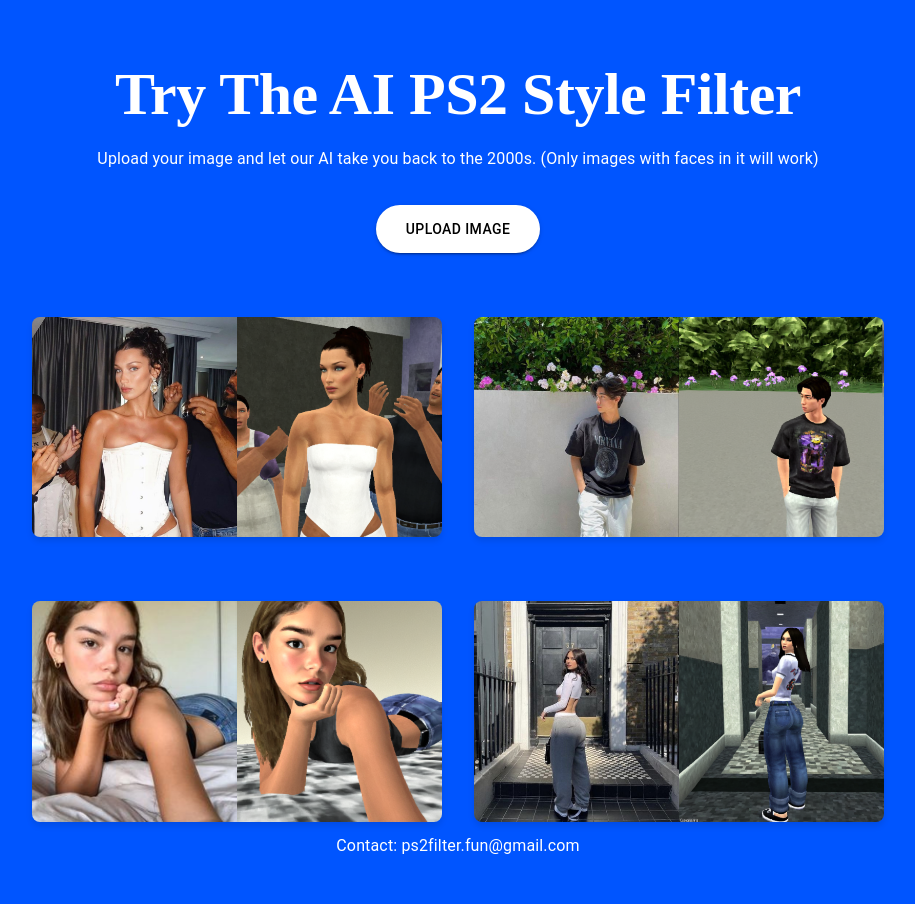
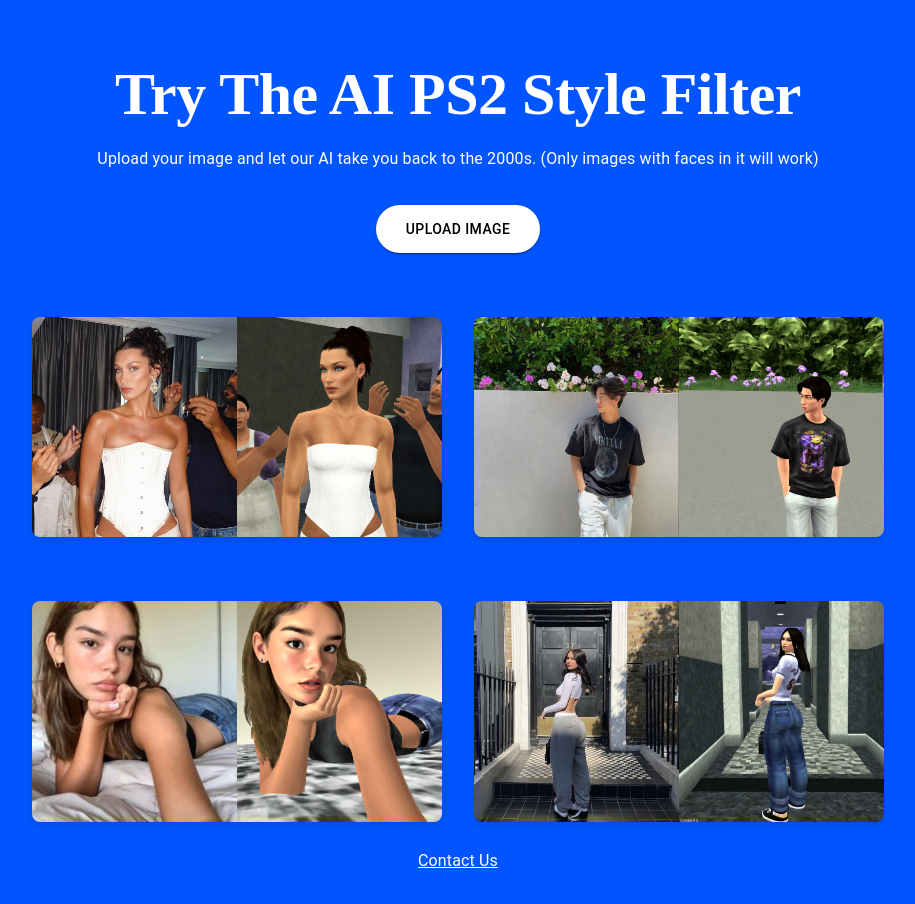
Before and after one commit to techsteramman/ps2filter, a React (Vite) app: page / in a window 1280 px wide. Shown: the top 904 px of the page, without its empty margins (182-1097 px from the left). Built offline with nearby package versions, Linux system fonts and the light colour scheme; a web font is replaced by a local one.

Commit message:
updated contact styling

```diff
--- a/src/App.jsx
+++ b/src/App.jsx
@@ -367,9 +367,14 @@ const ColorAnalysis = () => {
             variant="subtitle1"
             align="center"
             color="white"
-            paddingTop="10px"
+            paddingTop="25px"
           >
-            Contact: ps2filter.fun@gmail.com
+            <a
+              href="mailto:ps2filter.fun@gmail.com"
+              style={{ color: "inherit", textDecoration: "underline" }}
+            >
+              Contact Us
+            </a>
           </Typography>
         </Container>
       </Box>
```
